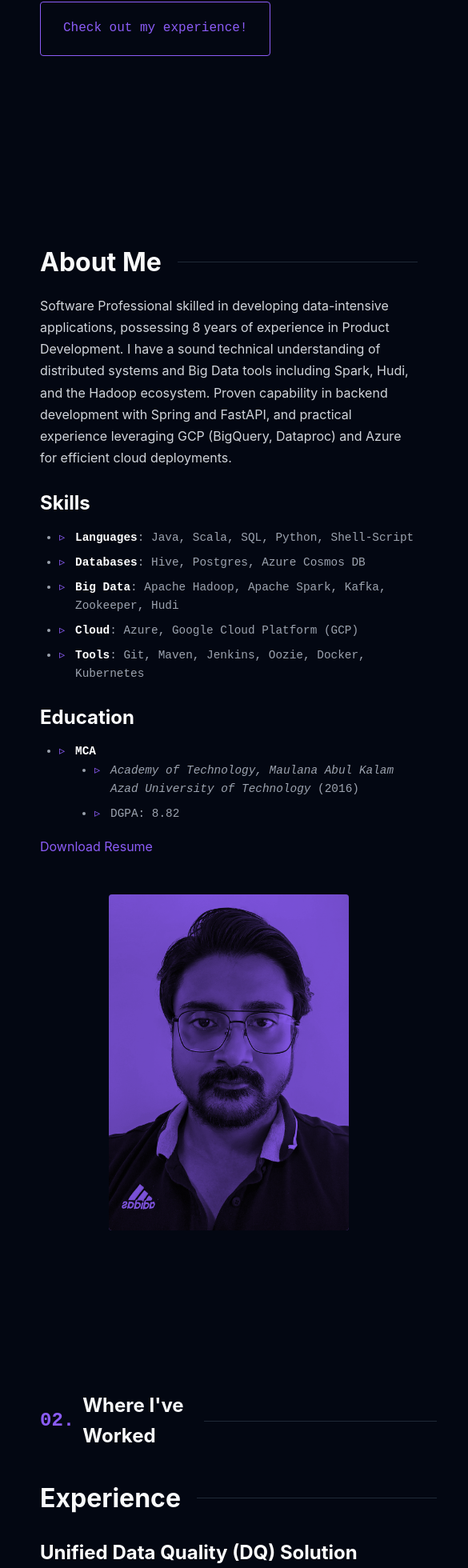
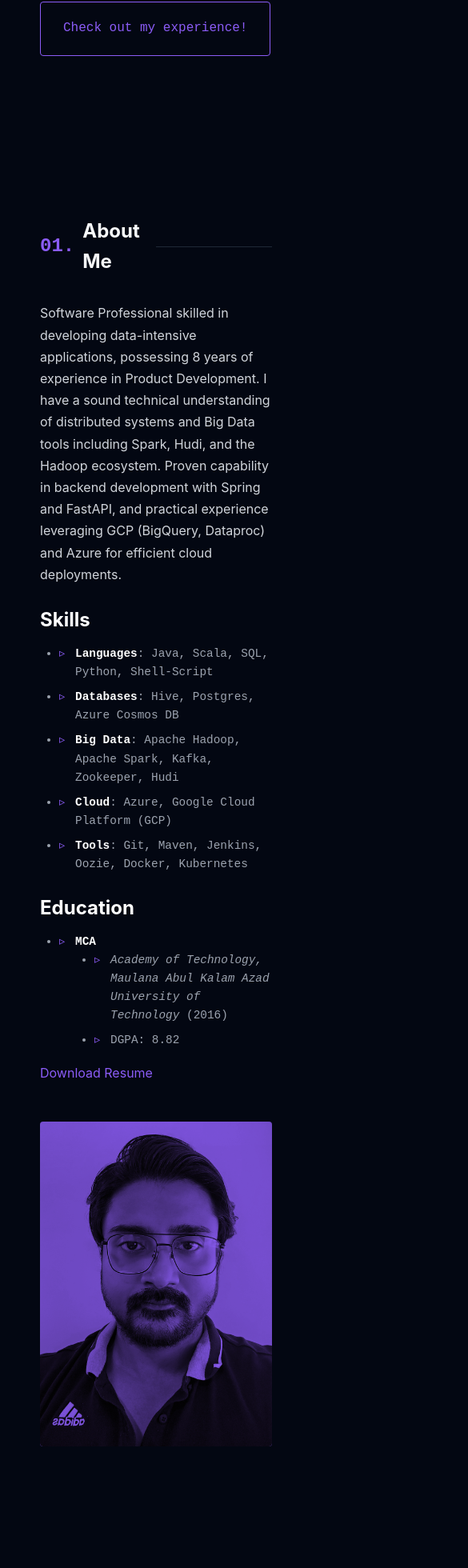
Before and after one commit to Sid4GitHub/portfolio, a React (Vite) app: page / in a window 390 px wide. Shown: the part 729-2689 px from the top of the page at 80% size, 585 px wide, since content can reach past the window. Built offline with nearby package versions, Linux system fonts and the light colour scheme.

Commit message:
feat: add About, Experience, and Projects sections with global styling and responsive design.

```diff
--- a/src/components/Sections/About.jsx
+++ b/src/components/Sections/About.jsx
@@ -16,8 +16,15 @@ const About = () => {
                     style={{}}
                     className="about-grid"
                 >
-                    <div className="prose">
-                        {loading ? <p>Loading...</p> : <ReactMarkdown>{content}</ReactMarkdown>}
+                    <div style={{ width: '100%' }}>
+                        <h2 className="section-header">
+                            <span className="section-header-number">01.</span>
+                            About Me
+                            <span className="section-header-line"></span>
+                        </h2>
+                        <div className="prose">
+                            {loading ? <p>Loading...</p> : <ReactMarkdown>{content.replace('## About Me', '')}</ReactMarkdown>}
+                        </div>
                     </div>
 
                     <div style={{ position: 'relative' }}>
--- a/src/components/Sections/Experience.jsx
+++ b/src/components/Sections/Experience.jsx
@@ -21,7 +21,7 @@ const Experience = () => {
                     </h2>
 
                     <div className="prose">
-                        {loading ? <p>Loading...</p> : <ReactMarkdown>{content}</ReactMarkdown>}
+                        {loading ? <p>Loading...</p> : <ReactMarkdown>{content.replace('## Experience', '')}</ReactMarkdown>}
                     </div>
                 </motion.div>
             </div>
--- a/src/components/Sections/Projects.jsx
+++ b/src/components/Sections/Projects.jsx
@@ -21,7 +21,7 @@ const Projects = () => {
                     </h2>
 
                     <div className="prose">
-                        {loading ? <p>Loading...</p> : <ReactMarkdown>{content}</ReactMarkdown>}
+                        {loading ? <p>Loading...</p> : <ReactMarkdown>{content.replace('## Personal Projects', '')}</ReactMarkdown>}
                     </div>
                 </motion.div>
             </div>
--- a/src/index.css
+++ b/src/index.css
@@ -108,14 +108,17 @@ p {
     position: relative;
     display: flex;
     align-items: center;
-    white-space: nowrap;
+    /* white-space: nowrap;  Removed to allow wrapping on mobile */
 }
 
 .prose h2::after {
     content: "";
     display: block;
     position: relative;
-    width: 300px;
+    /* width: 300px; Changed to flexible width */
+    flex-grow: 1;
+    max-width: 300px;
+    min-width: 50px;
     height: 1px;
     margin-left: 20px;
     background-color: var(--border-color);
```
